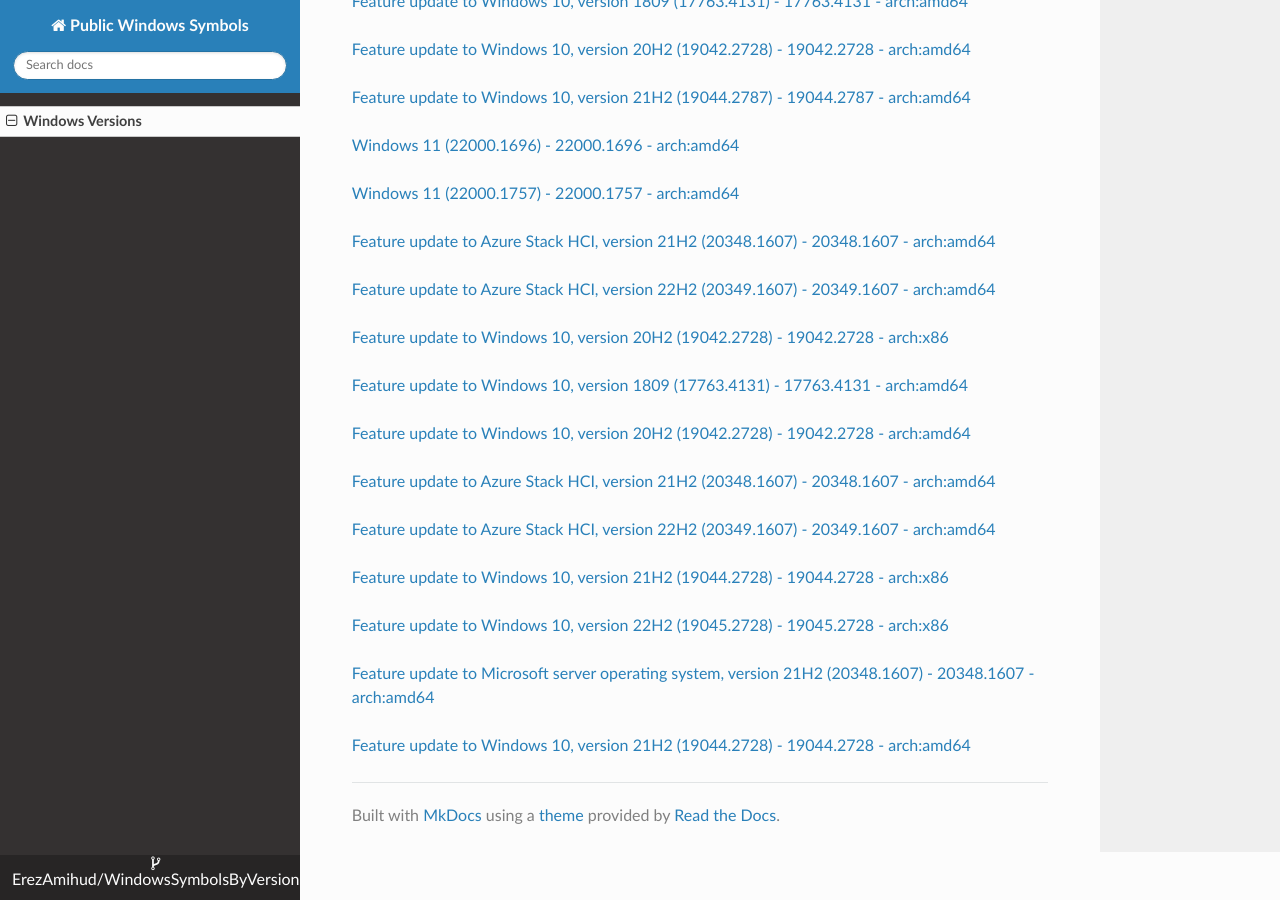
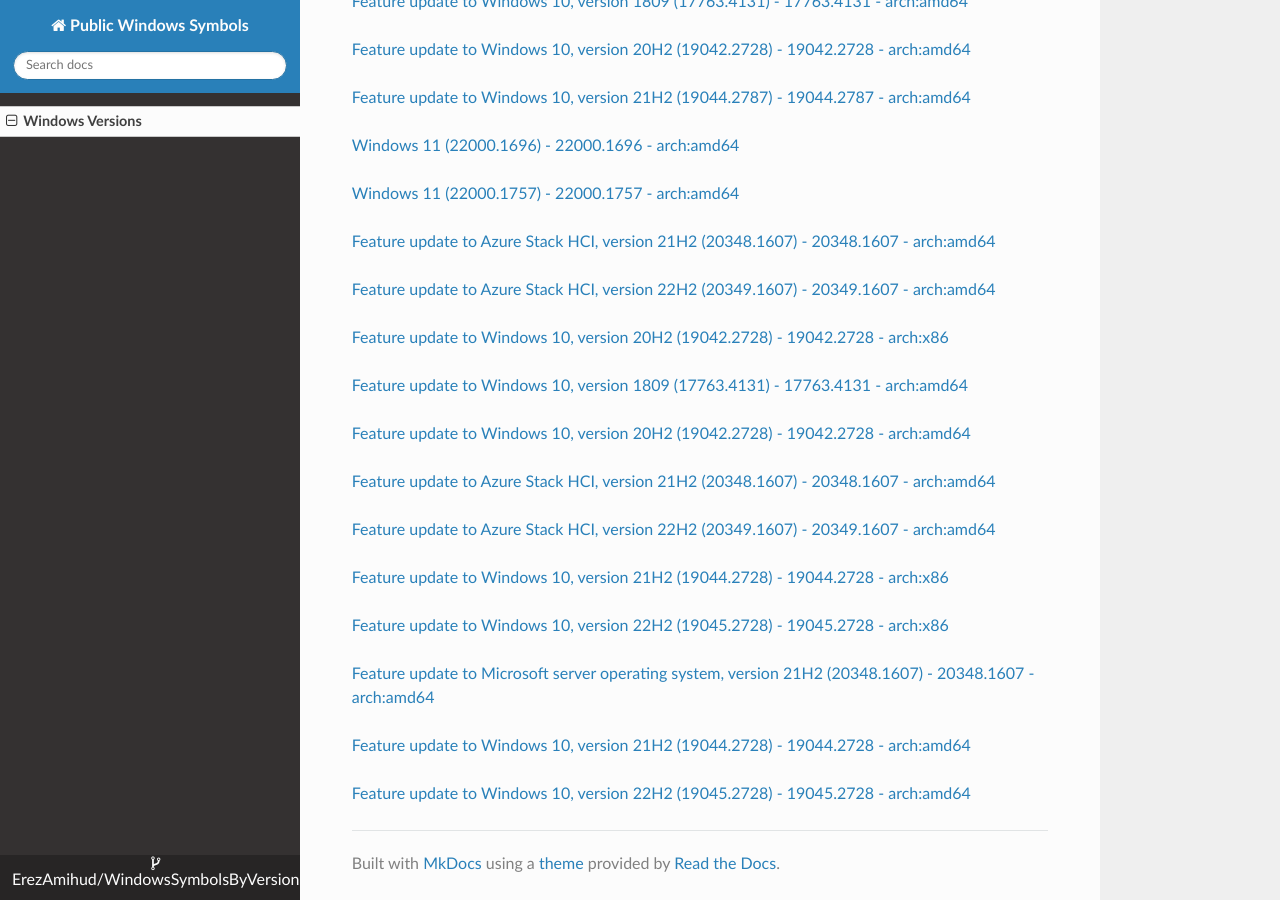
Before and after one commit to ErezAmihud/WindowsSymbolsByVersion, an MkDocs documentation site: the page built from docs/index.md, in a window 1280 px wide and 900 px high, scrolled down 36293 px. Built offline with MkDocs 1.6.1, drawn with Linux system fonts in a browser that asks for light colours; nearby versions of some CDN libraries.

Commit message:
Automated commit, add manifest for 7d5c9bef-8711-48f5-a58c-47bbda25d509

```diff
--- a/docs/index.md
+++ b/docs/index.md
@@ -2107,3 +2107,6 @@
 
 
 [Feature update to Windows 10, version 21H2 (19044.2728) - 19044.2728 - arch:amd64](https://github.com/ErezAmihud/WindowsSymbolsByVersion/blob/main/manifests/58826b60-8047-4d55-bd41-34f4e9fe762f.manifest)
+
+
+[Feature update to Windows 10, version 22H2 (19045.2728) - 19045.2728 - arch:amd64](https://github.com/ErezAmihud/WindowsSymbolsByVersion/blob/main/manifests/7d5c9bef-8711-48f5-a58c-47bbda25d509.manifest)
```
Also changed, not shown: process_builds.json (+1 -1 lines), 1 other file.
